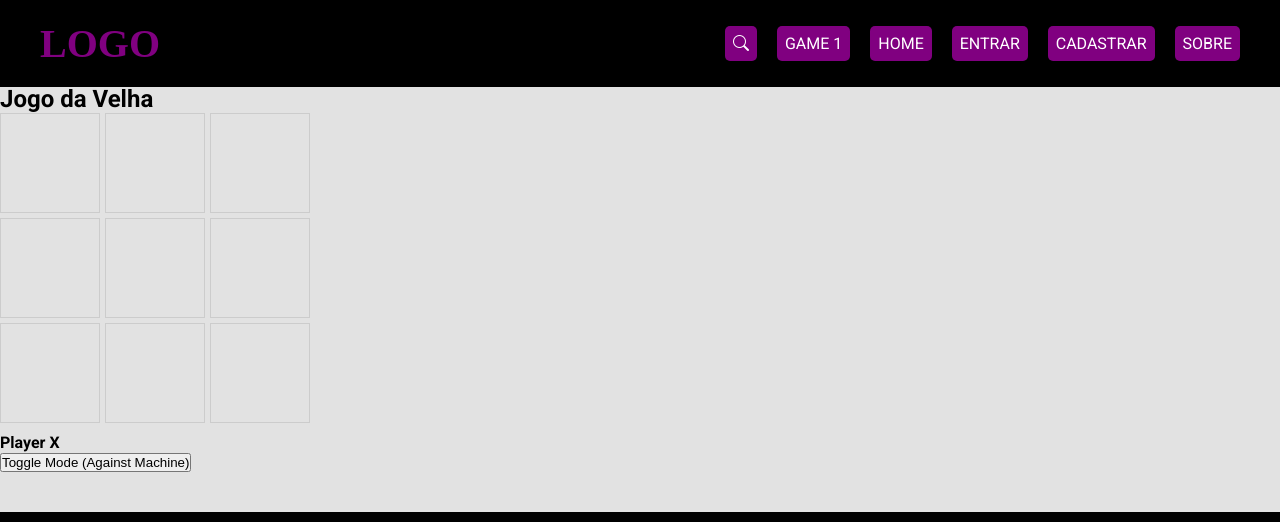
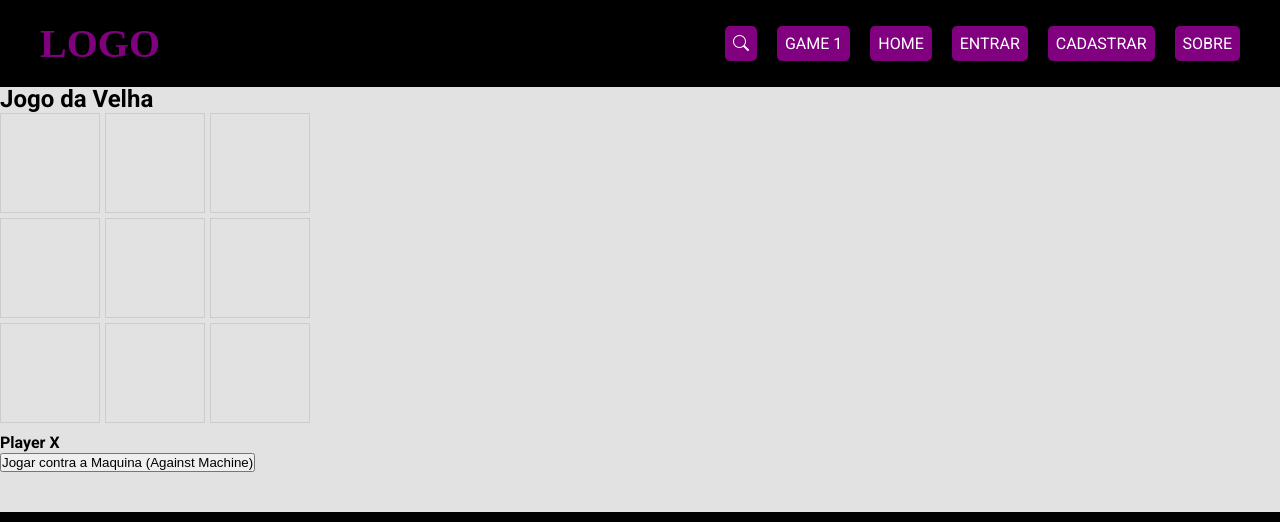
Before and after one commit to gabriel-on/projects-games, a React (Vite) app in the folder project-g1/: page /game-v in a window 1280 px wide. Shown: the top 522 px of the page. Built offline with nearby package versions, Linux system fonts and the light colour scheme; no server answers; the HTML template or start-up script is replaced by a standard one; a web font is replaced by a local one.

Commit message:
Update JogoDaVelha.jsx

```diff
--- a/project-g1/src/components/JogoDaVelha/JogoDaVelha.jsx
+++ b/project-g1/src/components/JogoDaVelha/JogoDaVelha.jsx
@@ -11,6 +11,7 @@ const JogoDaVelha = () => {
     const [isAgainstMachine, setIsAgainstMachine] = useState(false);
     const [pointsSaved, setPointsSaved] = useState(false);
     const { getCurrentUser } = useAuth();
+    const [playAgain, setPlayAgain] = useState(false);
 
     const handleClick = (index) => {
         if (!board[index] && !winner && (isAgainstMachine || (xIsNext && !isAgainstMachine))) {
@@ -56,6 +57,7 @@ const JogoDaVelha = () => {
         setXIsNext(true);
         setIsAgainstMachine(!isAgainstMachine);
         setPointsSaved(false);
+        setPlayAgain(false);
 
         // Se a máquina estiver jogando e não for a vez dela, faça um movimento
         if (isAgainstMachine && !xIsNext) {
@@ -167,10 +169,9 @@ const JogoDaVelha = () => {
                 if (user && user.uid && winnerPlayer === 'X') {
                     // Atualizar pontuações no Realtime Database apenas se o vencedor for um jogador humano ('X')
                     updateScoresInRealtimeDatabase(user.uid, 'usersScore', scoreDelta);
-                } else {
-                    // Mensagem de depuração se o vencedor não for um jogador humano ou se o usuário não estiver autenticado ou não possuir um UID
-                    console.warn('Vencedor não é um jogador humano ou usuário não autenticado ou não possui um UID. Não é possível salvar pontos.');
                 }
+                // Mostrar botão "Jogar Novamente" quando a IA vencer
+                setPlayAgain(true);
             }
         };
 
@@ -250,7 +251,20 @@ const JogoDaVelha = () => {
         } else if (board.every(cell => cell !== null) && !winner) {
             return 'It\'s a draw!';
         } else {
-            return isAgainstMachine ? (xIsNext ? 'Your turn (X)' : 'Machine is thinking...') : (xIsNext ? 'Player X' : 'Player O');
+            return isAgainstMachine ? (xIsNext ? 'SUA VEZ (X)' : 'Machine is thinking...') : (xIsNext ? 'Player X' : 'Player O');
+        }
+    };
+
+    const handlePlayAgain = () => {
+        setBoard(Array(9).fill(null));
+        setWinner(null);
+        setXIsNext(true);
+        setPointsSaved(false);
+        setPlayAgain(false);
+
+        // Se a máquina estiver jogando e não for a vez dela, faça um movimento
+        if (isAgainstMachine && !xIsNext) {
+            makeMachineMove();
         }
     };
 
@@ -267,22 +281,41 @@ const JogoDaVelha = () => {
             <p>
                 <strong>{getCurrentPlayer()}</strong>
             </p>
-            <button onClick={handleToggleMode}>Toggle Mode (Against Machine)</button>
+            {!isAgainstMachine && (
+                <button onClick={handleToggleMode} disabled={playAgain}>
+                    Jogar contra a Maquina (Against Machine)
+                </button>
+            )}
+
+            {playAgain && (
+                <button onClick={handlePlayAgain}>
+                    Confirmar
+                </button>
+            )}
 
             {winner || (board.every(cell => cell !== null) && !winner) ? (
                 winner ? (
                     winner.symbol === 'O' ? (
                         <p>IA ganhou. Pontos não salvos.</p>
                     ) : (
-                        <button onClick={handleSavePoints} disabled={pointsSaved}>
-                            {pointsSaved ? 'Points Saved' : 'Save Points'}
-                        </button>
+                        <div>
+                            <p>{winner.name} ({winner.symbol}) ganhou. Pontos não salvos.</p>
+                            <button onClick={handleSavePoints} disabled={pointsSaved}>
+                                {pointsSaved ? 'Pontos Salvos' : 'Salvar Pontos'}
+                            </button>
+                            <button onClick={() => setPlayAgain(true)}>
+                                Jogar Novamente
+                            </button>
+                        </div>
                     )
                 ) : (
                     <div>
                         <p>Empate. Pontos não salvos.</p>
                         <button onClick={handleSavePoints} disabled={pointsSaved}>
-                            {pointsSaved ? 'Points Saved' : 'Save Points'}
+                            {pointsSaved ? 'Pontos Salvos' : 'Salvar Pontos'}
+                        </button>
+                        <button onClick={() => setPlayAgain(true)}>
+                            Jogar Novamente
                         </button>
                     </div>
                 )
```
